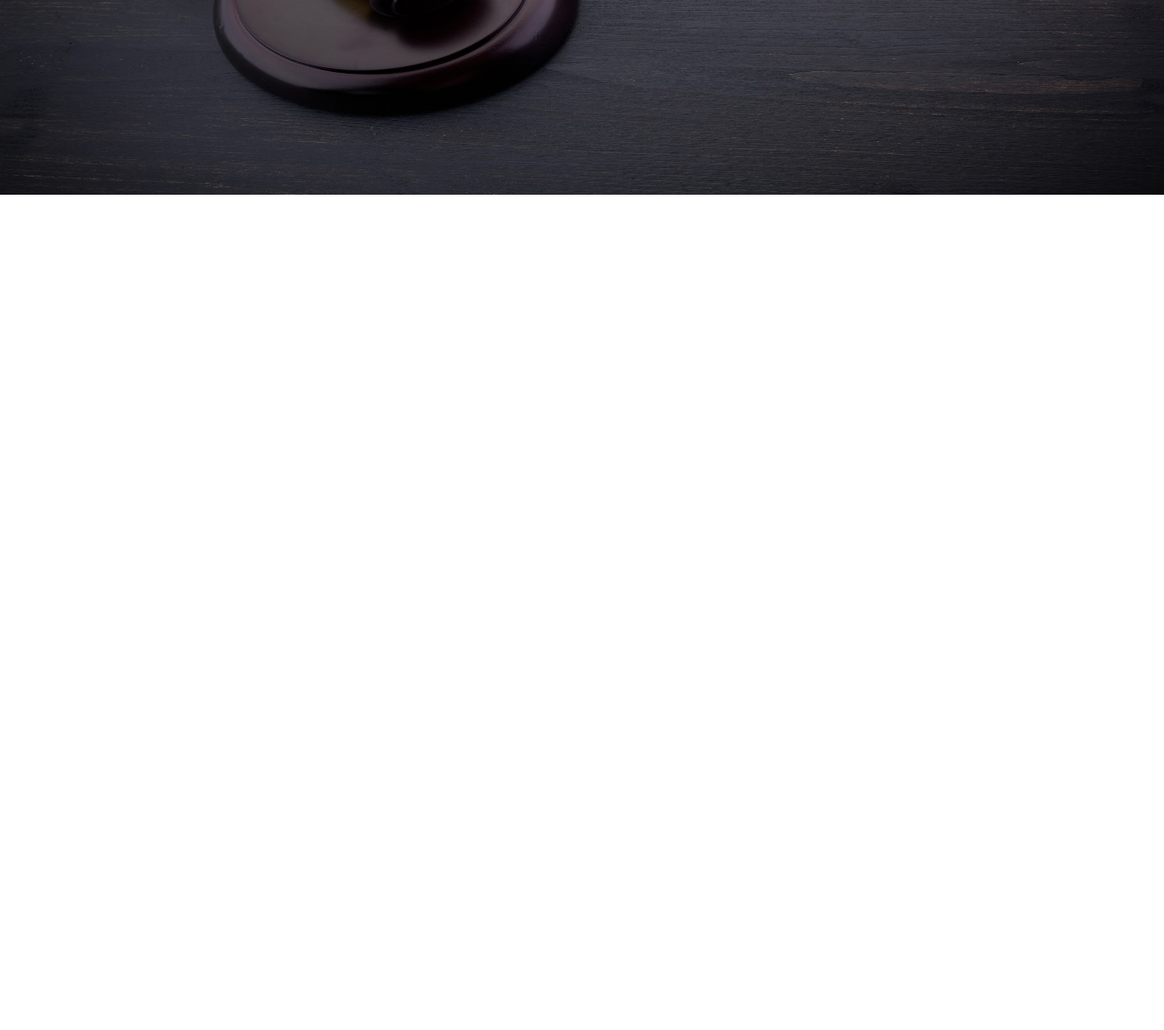
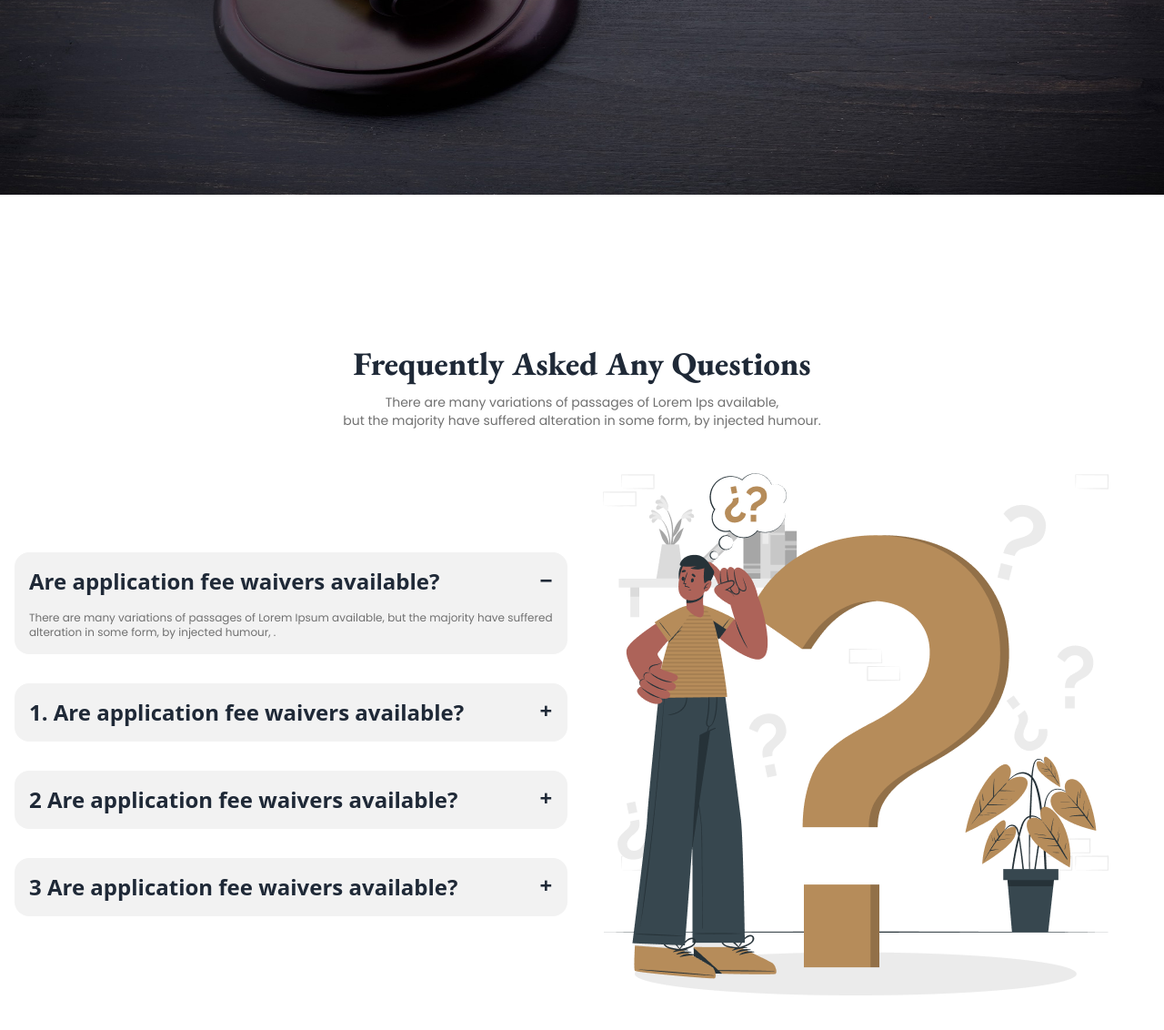
Before and after one commit to itsahadul99/Legal-Solution, a plain HTML site: page index.html in a window 1280 px wide. Shown: the part 2337-3469 px from the top of the page at 91% size. Before the commit the page ends 2637 px from the top, so only its background shows below. Drawn offline with nearby package versions, Linux system fonts and the light colour scheme.

Commit message:
added FAQ section

```diff
--- a/index.html
+++ b/index.html
@@ -214,6 +214,59 @@
               </div>
         </section>
         <!-- what our clients say section end here -->
+        <!--FAQ section start here -->
+        <section class="container mx-auto py-5 md:py-10 lg:py-20">
+            <h1 class="font-eb-garamond font-bold text-4xl text-center">Frequently Asked Any Questions</h1>
+            <p class="font-poppins text-sm text-paragraph text-center pt-3">There are many variations of passages of
+                Lorem Ips available, <br> but the majority have suffered alteration in some form, by injected humour.
+            </p>
+            <div class="hero mt-8">
+                <div class="hero-content gap-8 flex-col lg:flex-row-reverse justify-between">
+                    <div class="flex-1">
+                        <img src="./resources/images/faq.png" class="max-w-full rounded-lg " />
+                    </div>
+
+                  <div class="flex-1 space-y-8 h-full">
+                    <div class="collapse collapse-plus bg-base-200">
+                        <input type="radio" name="my-accordion-3" checked="checked" />
+                        <div class="collapse-title text-2xl font-eb-garamon font-bold ">
+                            Are application fee waivers available?
+                        </div>
+                        <div class="collapse-content">
+                          <p class="font-poppins text-xs text-paragraph">There are many variations of passages of Lorem Ipsum available, but the majority have suffered alteration in some form, by injected humour, . </p>
+                        </div>
+                      </div>
+                      <div class="collapse collapse-plus bg-base-200">
+                        <input type="radio" name="my-accordion-3" />
+                        <div class="collapse-title text-2xl font-eb-garamon font-bold">
+                           1. Are application fee waivers available?
+                        </div>
+                        <div class="collapse-content">
+                          <p class="font-poppins text-xs text-paragraph">Lorem ipsum dolor sit amet consectetur adipisicing elit. Earum, aperiam.</p>
+                        </div>
+                      </div>
+                      <div class="collapse collapse-plus bg-base-200">
+                        <input type="radio" name="my-accordion-3" />
+                        <div class="collapse-title text-2xl font-eb-garamon font-bold">
+                          2  Are application fee waivers available?
+                        </div>
+                        <div class="collapse-content">
+                          <p class="font-poppins text-xs text-paragraph">Lorem ipsum dolor sit, amet consectetur adipisicing elit. Labore, blanditiis?</p>
+                        </div>
+                      </div>
+                      <div class="collapse collapse-plus bg-base-200">
+                        <input type="radio" name="my-accordion-3" />
+                        <div class="collapse-title text-2xl font-eb-garamon font-bold">
+                          3  Are application fee waivers available?
+                        </div>
+                        <div class="collapse-content">
+                          <p class="font-poppins text-xs text-paragraph">Lorem ipsum dolor sit, amet consectetur adipisicing elit. Labore, blanditiis?</p>
+                        </div>
+                      </div>
+                  </div>
+                </div>
+              </div>
+        </section>
     </main>
     <footer>
 
```
